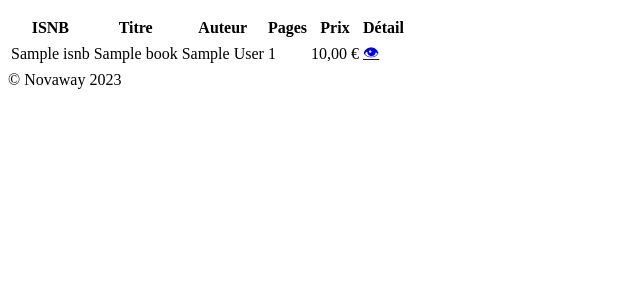
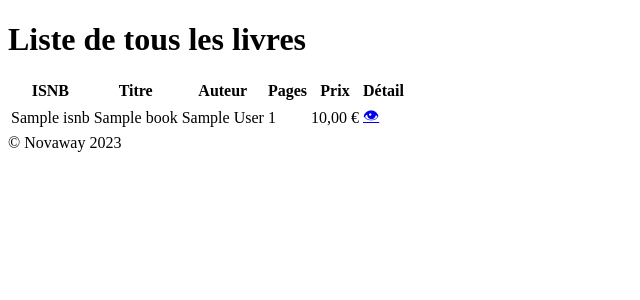
Before and after one commit to codascii/test-technique-novaway, a Symfony app: template templates/book/list.html.twig in a window 1280 px wide. Shown: the part 131-431 px from the top of the page, without its empty margins (0-640 px from the left). Run offline with Twig, Linux system fonts and the light colour scheme; the template is opened without the code that fills it: most values are stand-ins (such as "Sample title", 1, 10 or a date in 2020); some libraries are stand-ins or nearby versions.

Commit message:
Ajout d'un titre sur les pages listant livres et films

```diff
--- a/templates/book/list.html.twig
+++ b/templates/book/list.html.twig
@@ -1,6 +1,7 @@
 {% extends 'base.html.twig' %}
 
 {% block body %}
+    <h1 class="mb-4">Liste de tous les livres</h1>
     <table class="table table-striped table-bordered">
         <tr>
             <th>ISNB </th>
--- a/templates/movie/list.html.twig
+++ b/templates/movie/list.html.twig
@@ -1,6 +1,7 @@
 {% extends 'base.html.twig' %}
 
 {% block body %}
+    <h1 class="mb-4">Liste de tous les films</h1>
     <table class="table table-bordered">
         <tr>
             <th>ASIN</th>
```
